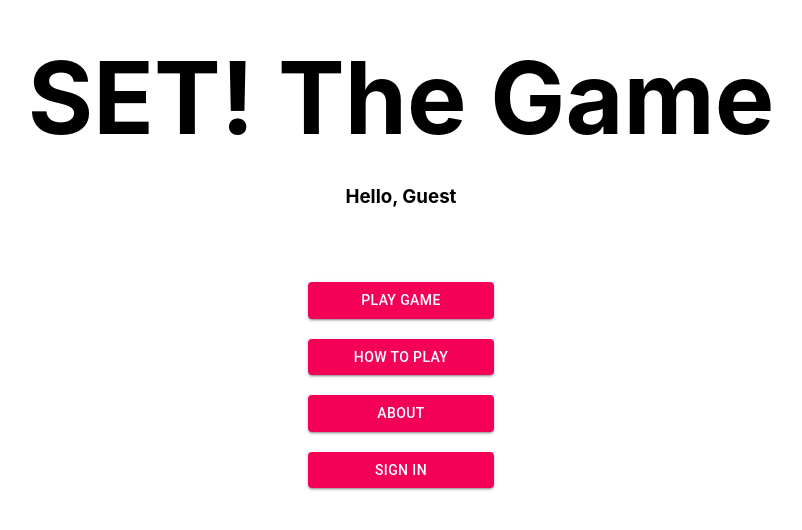
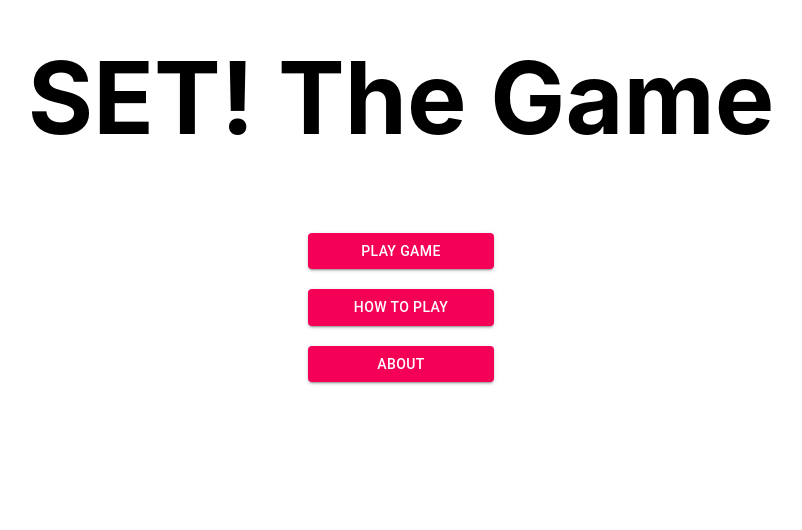
Before and after one commit to Lam-Richard/set, a React (Create React App) app: page / in a window 1280 px wide. Shown: the part 112-642 px from the top of the page, without its empty margins (239-1041 px from the left). Built offline with nearby package versions, Linux system fonts and the light colour scheme.

Commit message:
remove user state

```diff
--- a/src/App.js
+++ b/src/App.js
@@ -288,8 +288,8 @@
         <div style={{display:"flex", justifyContent:"center", alignItems:"center"}}>
         <div>
           <div style={{display: "flex", flexFlow: "column nowrap", margin: "auto"}}>
-            <h1 style={{fontSize:100, textAlign:"center", marginTop:"20%", marginBottom:"1%"}}> SET! The Game </h1>
-            <h3 style={{textAlign:"center", marginBottom:"10%"}}> Hello, Guest </h3>
+            <h1 style={{fontSize:100, textAlign:"center", marginTop:"20%", marginBottom:"10%"}}> SET! The Game </h1>
+            {/* <h3 style={{textAlign:"center", marginBottom:"10%"}}> Hello, Guest </h3> */}
           </div>
           <div style={{display: "flex", flexFlow: "column nowrap", margin: "auto", width:"25%"}}>
             <Button variant="contained" color="secondary" onClick={playGame}> Play Game </Button>
@@ -298,7 +298,7 @@
             <br></br>
             <Button href="https://github.com/Lam-Richard/set" target="blank" variant="contained" color="secondary"> About </Button>
             <br></br>
-            <Button variant="contained" color="secondary"> Sign In </Button>
+            {/* <Button variant="contained" color="secondary"> Sign In </Button> */}
           </div>
         </div>
         </div>
```
